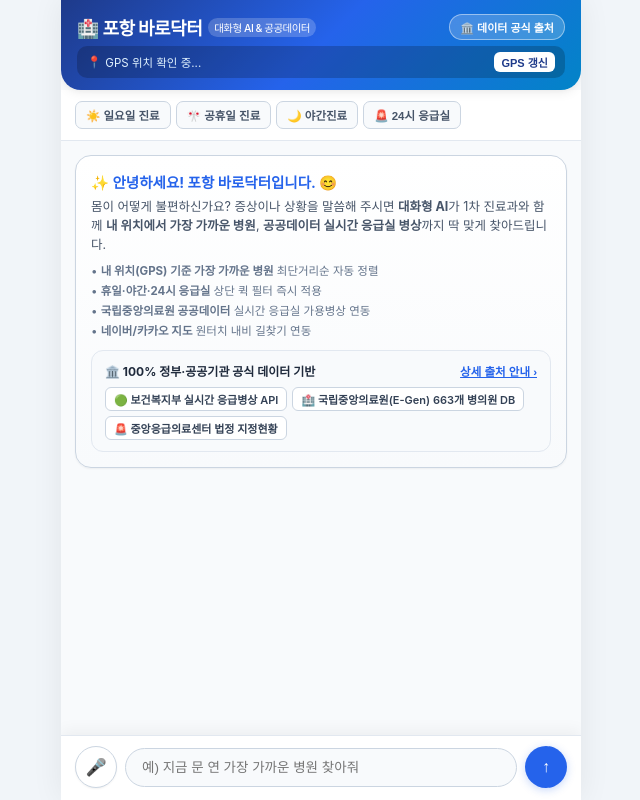
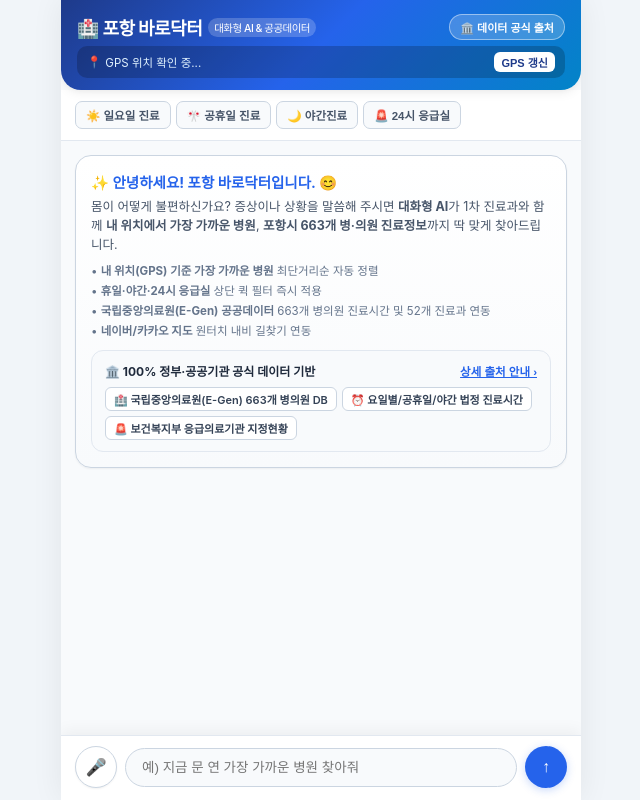
Before and after one commit to wnstjd343442/pohang-barodoctor, a Flask app: page / in a window 1280 px wide. Shown: the whole page, without its empty margins (319-959 px from the left). Run offline with Flask 3, Linux system fonts and the light colour scheme; some web fonts are replaced.

Commit message:
refactor: remove real-time emergency bed API and simplify public data provenance

```diff
--- a/app.py
+++ b/app.py
@@ -55,81 +55,10 @@ def get_gemini_client():
 DB_FILE = os.path.join(os.path.dirname(__file__), "data", "pohang_hospitals_db.json")
 REPORTS_FILE = os.path.join(os.path.dirname(__file__), "data", "reports.json")
 
-# ─────────────────────────────────────────────────────────────
-# 🏥 공공데이터포털 (국립중앙의료원) 실시간 응급실 가용병상 캐시 & 조회
-# ─────────────────────────────────────────────────────────────
-_public_er_cache = {"data": {}, "fetched_at": 0}
-PUBLIC_CACHE_TTL = 180  # 3분 캐시
-
-def fetch_realtime_public_er_data():
-    """공공데이터포털 getEmrrmRltmUsefulSckbdInfoInqire API 호출"""
-    now = time.time()
-    if (now - _public_er_cache["fetched_at"]) < PUBLIC_CACHE_TTL and _public_er_cache["data"]:
-        return _public_er_cache["data"]
-
-    url = "https://apis.data.go.kr/B552657/ErmctInfoInqireService/getEmrrmRltmUsefulSckbdInfoInqire"
-    params = {
-        "serviceKey": DECODING_KEY,
-        "STAGE1": "경상북도",
-        "STAGE2": "포항시",
-        "numOfRows": 20
-    }
-
-    er_mapping = {}
-    try:
-        res = requests.get(url, params=params, timeout=4, headers={"User-Agent": "Mozilla/5.0"})
-        if res.status_code == 200:
-            d = xmltodict.parse(res.content)
-            items = d.get("response", {}).get("body", {}).get("items", {}).get("item", [])
-            if isinstance(items, dict):
-                items = [items]
-            for item in items:
-                name = item.get("dutyName") or ""
-                hvec = item.get("hvec")  # 가용 병상수
-                hv28 = item.get("hv28")  # 소아 응급 가용수
-
-                info = {
-                    "live_beds": int(hvec) if (hvec and str(hvec).lstrip('-').isdigit()) else 0,
-                    "pediatric_beds": int(hv28) if (hv28 and str(hv28).lstrip('-').isdigit()) else None,
-                    "updated_at": datetime.now().strftime("%H:%M")
-                }
-
-                if "좋은선린" in name:
-                    er_mapping["ph-er-01"] = info
-                elif "포항의료원" in name:
-                    er_mapping["ph-er-02"] = info
-                elif "세명기독" in name:
-                    er_mapping["ph-er-03"] = info
-                elif "성모병원" in name:
-                    er_mapping["ph-er-04"] = info
-                elif "에스포항" in name:
-                    er_mapping["ph-er-05"] = info
-
-            _public_er_cache["data"] = er_mapping
-            _public_er_cache["fetched_at"] = now
-    except Exception as e:
-        print(f"공공데이터포털 실시간 API 에러: {e}")
-
-    return _public_er_cache["data"]
-
 def load_hospitals_db():
     if os.path.exists(DB_FILE):
         with open(DB_FILE, "r", encoding="utf-8") as f:
-            hospitals = json.load(f)
-            er_live = fetch_realtime_public_er_data()
-            for h in hospitals:
-                if h["id"] in er_live:
-                    live_info = er_live[h["id"]]
-                    h["live_public_data"] = {
-                        "is_connected": True,
-                        "source": "국립중앙의료원 공공데이터포털",
-                        "available_beds": live_info.get("live_beds", 0),
-                        "pediatric_beds": live_info.get("pediatric_beds"),
-                        "updated_at": live_info.get("updated_at")
-                    }
-                else:
-                    h["live_public_data"] = None
-            return hospitals
+            return json.load(f)
     return []
 
 def save_hospitals_db(data):
@@ -616,8 +545,8 @@ def generate_gemini_conversational_reply(user_message, analysis, top_hospitals):
 
     hospital_summary = []
     for h in top_hospitals[:4]:
-        er_live = f"[실시간 응급병상: {h['live_public_data']['available_beds']}석]" if h.get("live_public_data") else ""
-        hospital_summary.append(f"- {h['name']} ({h.get('district', '')}): {h.get('hours_summary', '')} {er_live} 특징: {', '.join(h.get('features', [])[:2])}")
+        er_badge = "[24시 응급실]" if h.get("is_emergency") else ""
+        hospital_summary.append(f"- {h['name']} ({h.get('district', '')}): {h.get('hours_summary', '')} {er_badge} 특징: {', '.join(h.get('features', [])[:2])}")
 
     hosp_text = "\n".join(hospital_summary) if hospital_summary else "진료 가능 병원"
 
--- a/templates/index.html
+++ b/templates/index.html
@@ -928,12 +928,12 @@
     <div class="welcome-card">
       <div class="title">✨ 안녕하세요! 포항 바로닥터입니다. 😊</div>
       <div class="text">
-        몸이 어떻게 불편하신가요? 증상이나 상황을 말씀해 주시면 <strong>대화형 AI</strong>가 1차 진료과와 함께 <strong>내 위치에서 가장 가까운 병원</strong>, <strong>공공데이터 실시간 응급실 병상</strong>까지 딱 맞게 찾아드립니다.
+        몸이 어떻게 불편하신가요? 증상이나 상황을 말씀해 주시면 <strong>대화형 AI</strong>가 1차 진료과와 함께 <strong>내 위치에서 가장 가까운 병원</strong>, <strong>포항시 663개 병·의원 진료정보</strong>까지 딱 맞게 찾아드립니다.
       </div>
       <div class="points">
         <div>• <strong>내 위치(GPS) 기준 가장 가까운 병원</strong> 최단거리순 자동 정렬</div>
         <div>• <strong>휴일·야간·24시 응급실</strong> 상단 퀵 필터 즉시 적용</div>
-        <div>• <strong>국립중앙의료원 공공데이터</strong> 실시간 응급실 가용병상 연동</div>
+        <div>• <strong>국립중앙의료원(E-Gen) 공공데이터</strong> 663개 병의원 진료시간 및 52개 진료과 연동</div>
         <div>• <strong>네이버/카카오 지도</strong> 원터치 내비 길찾기 연동</div>
       </div>
 
@@ -944,9 +944,9 @@
           <button class="provenance-detail-link" id="welcomeSourceDetailBtn">상세 출처 안내 ›</button>
         </div>
         <div class="provenance-badges">
-          <span class="p-badge">🟢 보건복지부 실시간 응급병상 API</span>
           <span class="p-badge">🏥 국립중앙의료원(E-Gen) 663개 병의원 DB</span>
-          <span class="p-badge">🚨 중앙응급의료센터 법정 지정현황</span>
+          <span class="p-badge">⏰ 요일별/공휴일/야간 법정 진료시간</span>
+          <span class="p-badge">🚨 보건복지부 응급의료기관 지정현황</span>
         </div>
       </div>
     </div>
@@ -1003,21 +1003,6 @@
       <!-- Source 1 -->
       <div class="source-item-card">
         <div style="font-weight:700; font-size:13px; color:#0f172a; margin-bottom:4px; display:flex; align-items:center; gap:6px;">
-          <span>🟢</span> 실시간 응급의료 가용병상 정보 API
-        </div>
-        <div style="font-size:11.5px; color:#2563eb; font-weight:700; margin-bottom:4px;">
-          제공 기관: 보건복지부 / 국립중앙의료원(NMC) 중앙응급의료센터
-        </div>
-        <div style="font-size:12px; color:#475569; line-height:1.5;">
-          • <strong>API명</strong>: <code>getEmrrmRltmUsefulSckbdInfoInqire</code><br/>
-          • <strong>수집 항목</strong>: 포항 5대 응급의료기관 실시간 가용병상(<code>hvec</code>) 및 소아응급 병상(<code>hv28</code>)<br/>
-          • <strong>연동 방식</strong>: 공공데이터포털 REST API 3분 주기 실시간 갱신
-        </div>
-      </div>
-
-      <!-- Source 2 -->
-      <div class="source-item-card">
-        <div style="font-weight:700; font-size:13px; color:#0f172a; margin-bottom:4px; display:flex; align-items:center; gap:6px;">
           <span>🏥</span> 포항시 병·의원 공식 인허가 & 진료시간 DB
         </div>
         <div style="font-size:11.5px; color:#2563eb; font-weight:700; margin-bottom:4px;">
@@ -1029,7 +1014,7 @@
         </div>
       </div>
 
-      <!-- Source 3 -->
+      <!-- Source 2 -->
       <div class="source-item-card">
         <div style="font-weight:700; font-size:13px; color:#0f172a; margin-bottom:4px; display:flex; align-items:center; gap:6px;">
           <span>🚨</span> 응급의료기관 지정 목록 및 달빛어린이병원
@@ -1200,14 +1185,6 @@
       distBadgeHtml = `<div class="distance-badge">📍 <strong>${escapeHtml(h.district)}</strong></div>`;
     }
 
-    let publicDataBadgeHtml = '';
-    if (h.live_public_data && h.live_public_data.is_connected) {
-      const beds = h.live_public_data.available_beds;
-      const ped = h.live_public_data.pediatric_beds;
-      let pedText = ped !== null ? ` (소아 ${ped}석)` : '';
-      publicDataBadgeHtml = `<div class="public-data-badge">🟢 <strong>국립중앙의료원 실시간 연동</strong> 응급실: ${beds}병상${pedText}</div>`;
-    }
-
     const seenBadges = new Set();
 
     if (h.posaka === 'O') {
@@ -1269,7 +1246,6 @@
 
         <div class="badges-row">
           ${distBadgeHtml}
-          ${publicDataBadgeHtml}
         </div>
 
         <div class="meta-badges">
```
Also changed, not shown: README.md.
